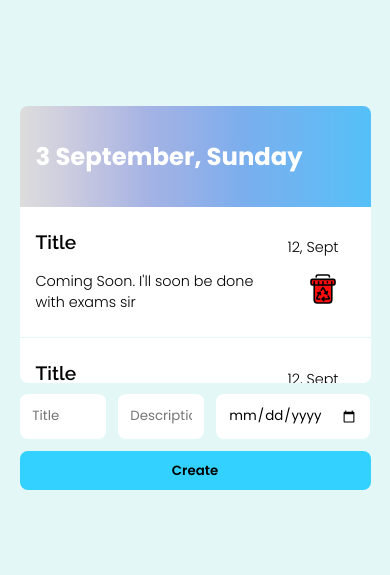
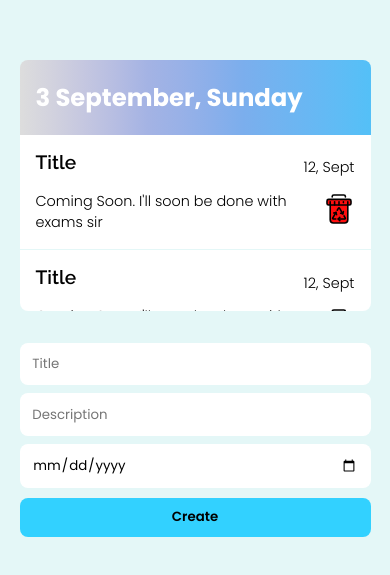
Before and after one commit to DanielUdechukwu/Task-manager, a React (Vite) app: page / in a window 390 px wide. Shown: the part 115-690 px from the top of the page. Built offline with nearby package versions, Linux system fonts and the light colour scheme.

Commit message:
:sparkles: Optimizations

```diff
--- a/src/components/Home/home.css
+++ b/src/components/Home/home.css
@@ -154,8 +154,22 @@ nav {
     font-size: .9rem;
     padding-top: .4rem;
   }
-  .due-date p {
-    font-size: .9rem;
-    padding-top: .4rem;
+}
+
+@media (max-width: 430px) {
+  nav {
+    padding: 1.2rem 1rem;
+  }
+  .task-card {
+    padding: 1rem 1rem;
+  }
+  .form-main {
+    flex-direction: column;
+    gap: .5rem;
+    margin-top: 2rem;
+  }
+  .form-main input {
+    width: 100%;
+    margin: 0;
   }
 }
```
